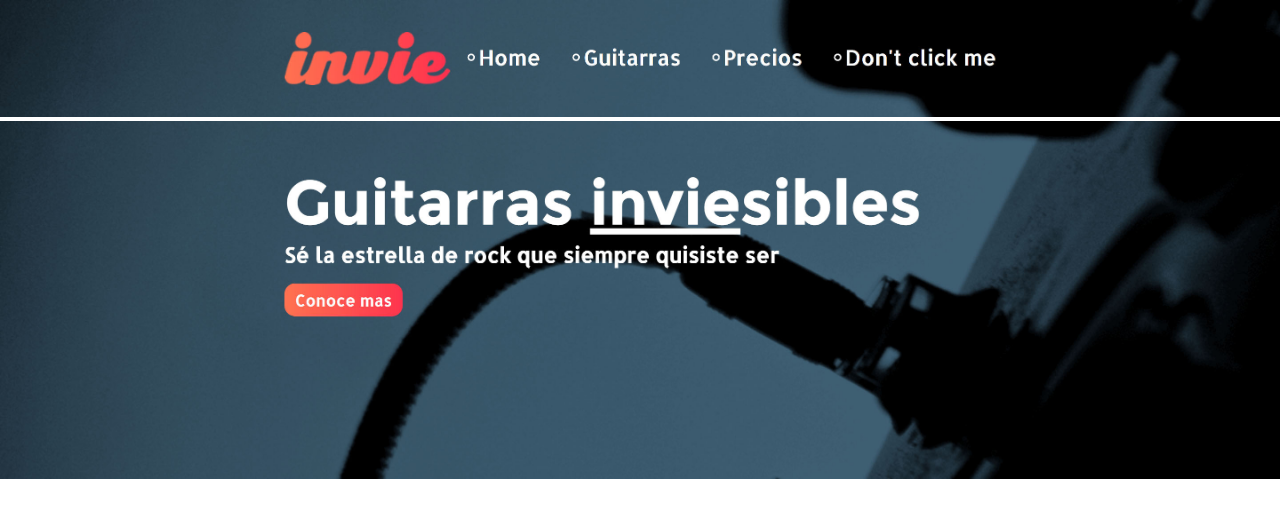
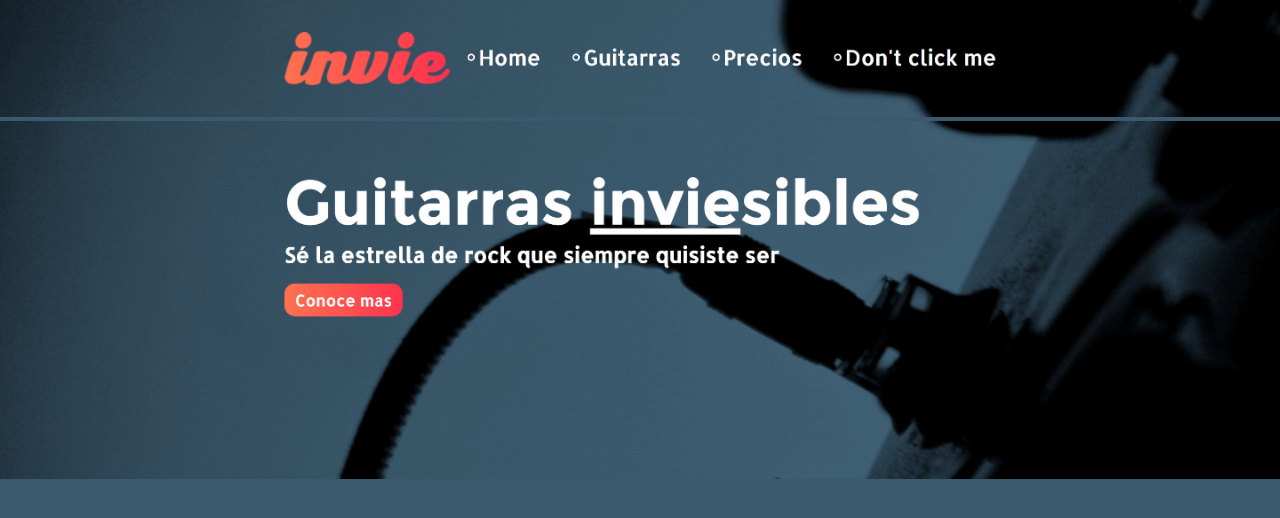
Before and after one commit to bl00p1ng/curso-git-platzi, a plain HTML site: page index.html in a window 1280 px wide. Drawn offline with Linux system fonts and the light colour scheme.

Commit message:
Cambio en el background-color de <body>

```diff
--- a/index.html
+++ b/index.html
@@ -7,6 +7,10 @@
       * {
         margin: 0;
         padding: 0;
+      }
+
+      body {
+        background-color: #3A596D;
       }
 
       img {
```
